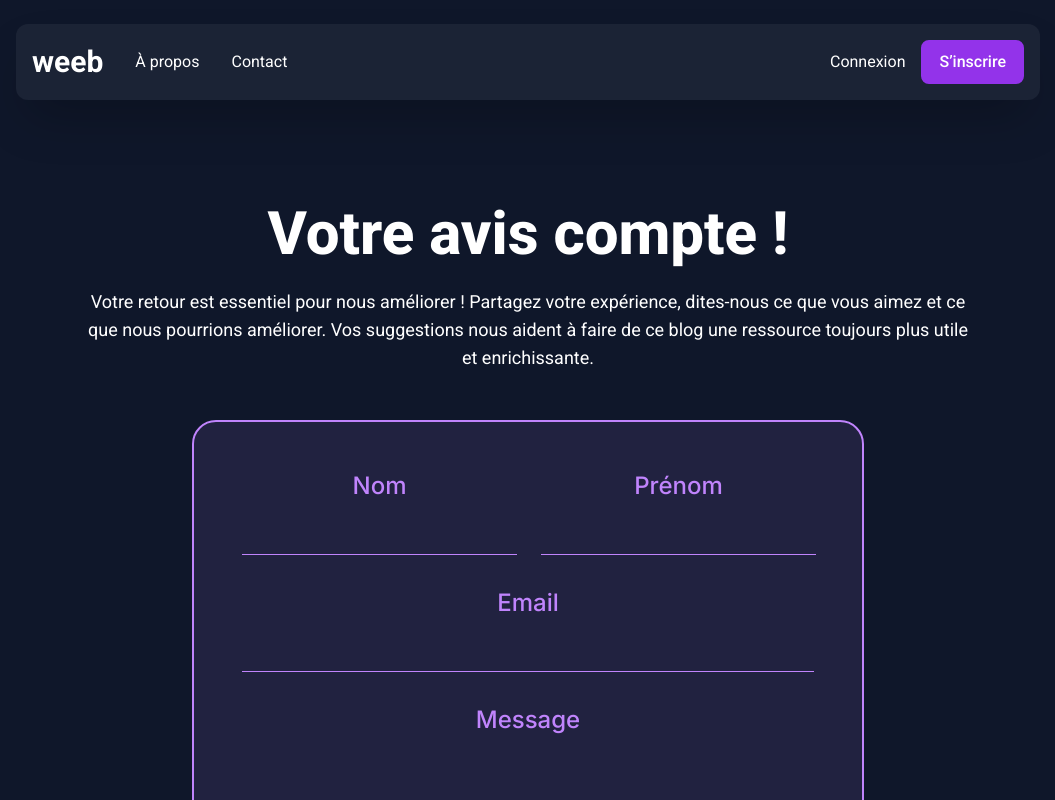
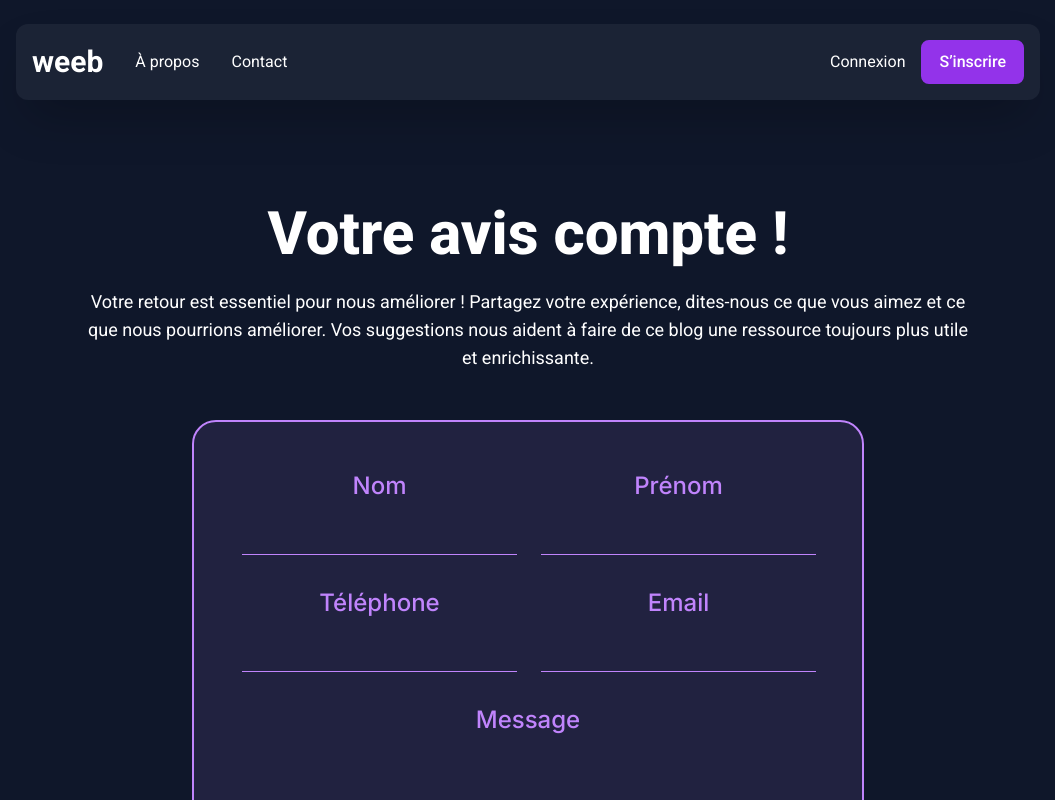
Before and after one commit to Yome07/weeb_guillaume_amselle_andreux, a React (Vite) app: page /contact in a window 1280 px wide. Shown: the top 800 px of the page, without its empty margins (112-1167 px from the left). Built offline with nearby package versions, Linux system fonts and the light colour scheme.

Commit message:
fix: ajout champ téléphine

```diff
--- a/src/pages/Contact.jsx
+++ b/src/pages/Contact.jsx
@@ -72,8 +72,21 @@ function Contact() {
                 />
               </div>
             </div>
+            <div className="flex flex-col gap-6 lg:flex-row lg:gap-6">
+                {/* Champ Téléphone */}
+                <div className="flex-1">
+                    <Input
+                    label="Téléphone"
+                    type="tel"
+                    id="tel"
+                    value={email}
+                    onChange={(e) => setEmail(e.target.value)}
+                    placeholder=""
+                    />
+                </div>
 
                 {/* Champ Email */}
+                <div className="flex-1">
                     <Input
                     label="Email"
                     type="email"
@@ -82,7 +95,8 @@ function Contact() {
                     onChange={(e) => setEmail(e.target.value)}
                     placeholder=""
                     />
-
+                </div>
+            </div>
             {/* Champ Message (textarea) */}
             <div className="flex flex-col gap-2">
               <label
```
Lines whose indentation alone changed are shown as unchanged.
